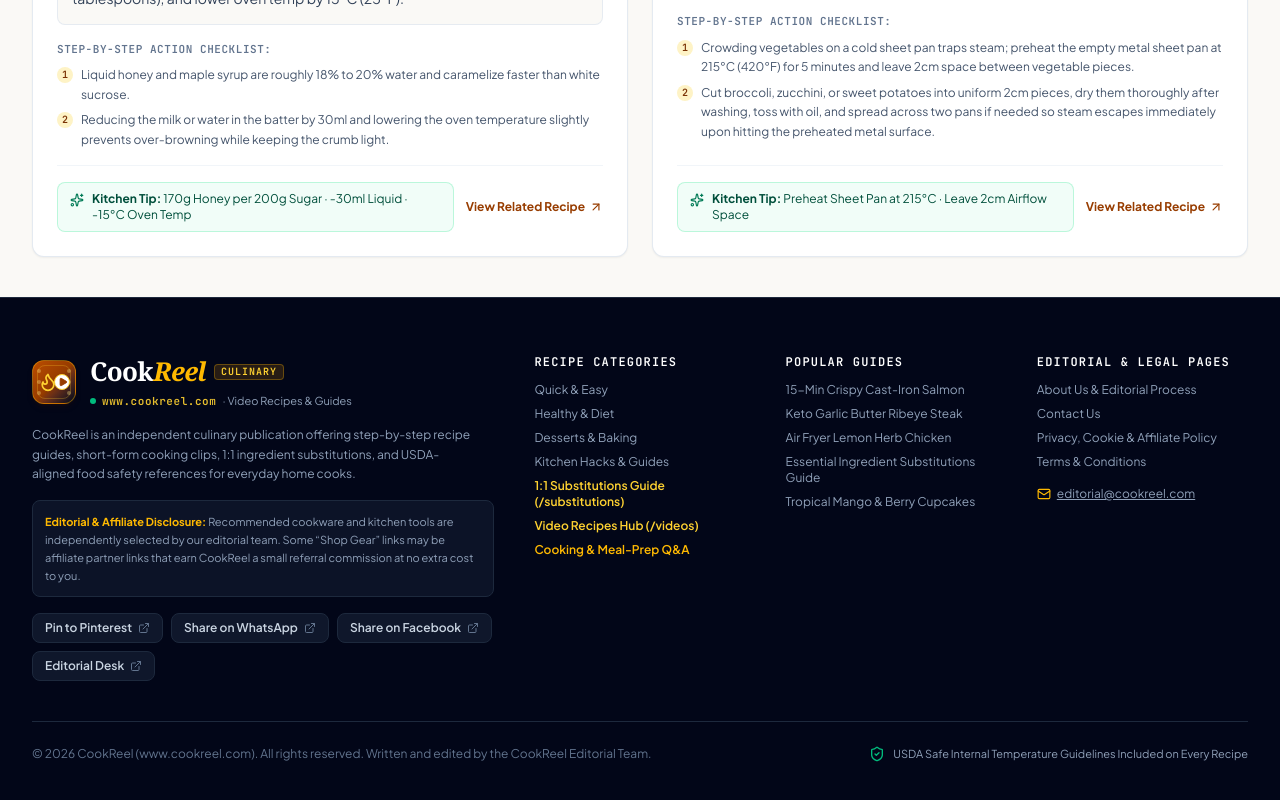
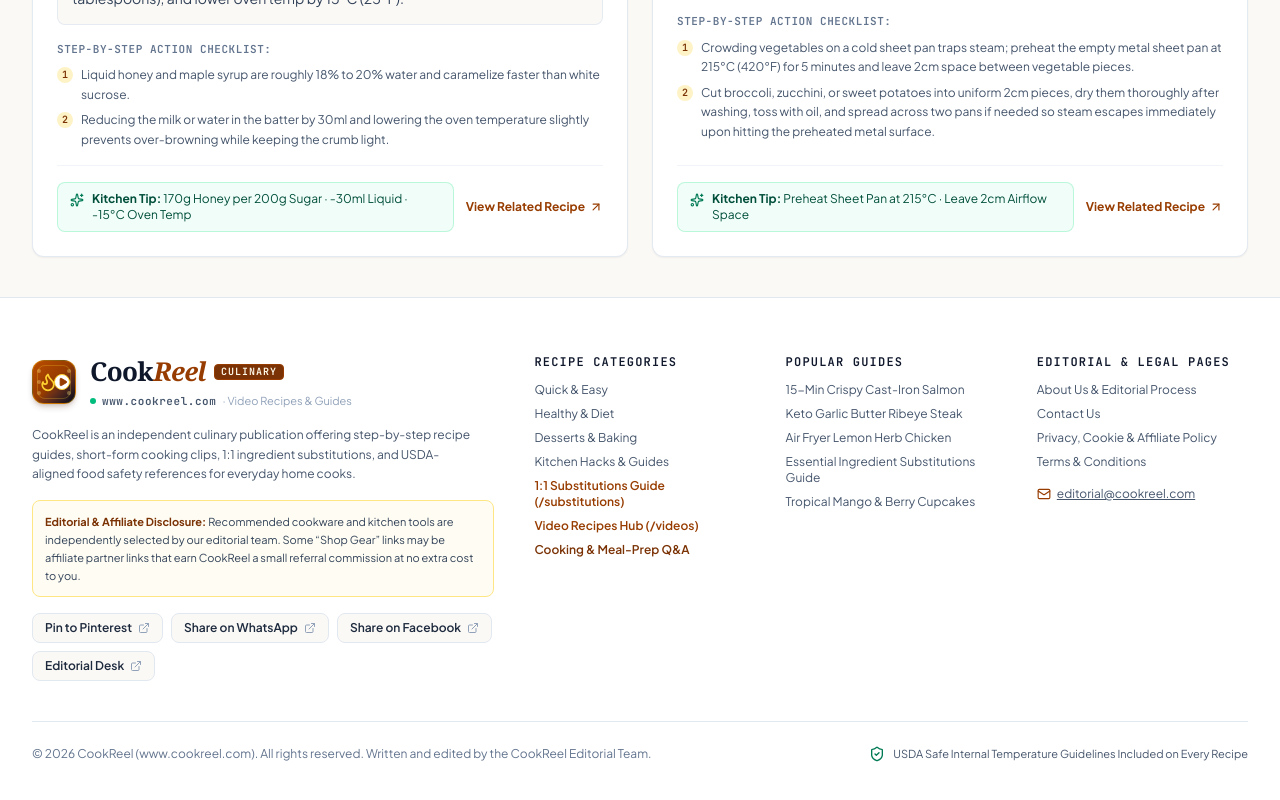
Before and after one commit to JOLTER85/cookreel, a Next.js app: page /qa in a window 1280 px wide. Shown: the part 9151-9951 px from the top of the page. Built offline with nearby package versions, Linux system fonts and the light colour scheme.

Commit message:
style: update landing page to light theme
Transition the hero section and site footer from dark mode to a clean white editorial aesthetic to improve readability and alignment with the culinary brand identity.

```diff
--- a/components/SiteHeaderFooter.tsx
+++ b/components/SiteHeaderFooter.tsx
@@ -191,9 +191,9 @@ export function SiteHeader({
 
 export function SiteFooter() {
   return (
-    <footer className="bg-slate-950 text-slate-400 border-t border-slate-800 py-14">
+    <footer className="bg-white text-slate-600 border-t border-slate-200 py-14">
       <div className="mx-auto max-w-[1440px] px-4 sm:px-8">
-        <div className="grid grid-cols-1 md:grid-cols-2 lg:grid-cols-5 gap-10 pb-10 border-b border-slate-800">
+        <div className="grid grid-cols-1 md:grid-cols-2 lg:grid-cols-5 gap-10 pb-10 border-b border-slate-200">
           <div className="lg:col-span-2">
             <Link
               href="/"
@@ -201,17 +201,17 @@ export function SiteFooter() {
               className="inline-block mb-4"
             >
               <CookReelBrandLogo
-                theme="dark"
+                theme="light"
                 size="md"
                 showDomain={true}
                 showTagline={true}
               />
             </Link>
-            <p className="text-xs text-slate-400 leading-relaxed max-w-md mb-4">
+            <p className="text-xs text-slate-600 leading-relaxed max-w-md mb-4">
               CookReel is an independent culinary publication offering step-by-step recipe guides, short-form cooking clips, 1:1 ingredient substitutions, and USDA-aligned food safety references for everyday home cooks.
             </p>
-            <div className="rounded-lg border border-slate-800 bg-slate-900/80 p-3 text-[11px] text-slate-400 leading-relaxed mb-4">
-              <strong className="text-amber-400">
+            <div className="rounded-lg border border-amber-200 bg-amber-50/60 p-3 text-[11px] text-slate-700 leading-relaxed mb-4">
+              <strong className="text-amber-900">
                 Editorial &amp; Affiliate Disclosure:
               </strong>{' '}
               Recommended cookware and kitchen tools are independently selected by our editorial team. Some &ldquo;Shop Gear&rdquo; links may be affiliate partner links that earn CookReel a small referral commission at no extra cost to you.
@@ -227,17 +227,17 @@ export function SiteFooter() {
                       ? undefined
                       : 'noopener noreferrer'
                   }
-                  className="inline-flex items-center gap-1.5 rounded-lg border border-slate-800 bg-slate-900 px-3 py-1.5 text-xs font-semibold text-slate-300 hover:border-amber-500 hover:text-white transition-colors"
+                  className="inline-flex items-center gap-1.5 rounded-lg border border-slate-200 bg-[#FAF9F6] px-3 py-1.5 text-xs font-semibold text-slate-800 hover:border-amber-800 hover:text-amber-900 transition-colors"
                 >
                   <span>{soc.platform}</span>
-                  <ExternalLink className="w-3 h-3 text-slate-500" />
+                  <ExternalLink className="w-3 h-3 text-slate-400" />
                 </a>
               ))}
             </div>
           </div>
 
           <div>
-            <h4 className="text-xs font-mono uppercase tracking-widest text-white font-bold mb-3">
+            <h4 className="text-xs font-mono uppercase tracking-widest text-slate-900 font-bold mb-3">
               Recipe Categories
             </h4>
             <ul className="space-y-2 text-xs">
@@ -245,7 +245,7 @@ export function SiteFooter() {
                 <li key={cat.slug}>
                   <Link
                     href={`/category/${cat.slug}`}
-                    className="hover:text-white transition-colors"
+                    className="hover:text-amber-800 transition-colors"
                   >
                     {cat.labelEn}
                   </Link>
@@ -254,7 +254,7 @@ export function SiteFooter() {
               <li>
                 <Link
                   href="/substitutions"
-                  className="hover:text-white transition-colors text-amber-300 font-semibold"
+                  className="hover:text-amber-950 transition-colors text-amber-800 font-semibold"
                 >
                   1:1 Substitutions Guide (/substitutions)
                 </Link>
@@ -262,7 +262,7 @@ export function SiteFooter() {
               <li>
                 <Link
                   href="/videos"
-                  className="hover:text-white transition-colors text-amber-300 font-semibold"
+                  className="hover:text-amber-950 transition-colors text-amber-800 font-semibold"
                 >
                   Video Recipes Hub (/videos)
                 </Link>
@@ -270,7 +270,7 @@ export function SiteFooter() {
               <li>
                 <Link
                   href="/qa"
-                  className="hover:text-white transition-colors text-amber-400 font-semibold"
+                  className="hover:text-amber-950 transition-colors text-amber-900 font-semibold"
                 >
                   Cooking &amp; Meal-Prep Q&amp;A
                 </Link>
@@ -279,14 +279,14 @@ export function SiteFooter() {
           </div>
 
           <div>
-            <h4 className="text-xs font-mono uppercase tracking-widest text-white font-bold mb-3">
+            <h4 className="text-xs font-mono uppercase tracking-widest text-slate-900 font-bold mb-3">
               Popular Guides
             </h4>
             <ul className="space-y-2 text-xs">
               <li>
                 <Link
                   href="/recipes/15-minute-crispy-cast-iron-salmon-lemon-caper"
-                  className="hover:text-white transition-colors"
+                  className="hover:text-amber-800 transition-colors"
                 >
                   15-Min Crispy Cast-Iron Salmon
                 </Link>
@@ -294,7 +294,7 @@ export function SiteFooter() {
               <li>
                 <Link
                   href="/recipes/keto-garlic-herb-butter-ribeye-steak-high-protein"
-                  className="hover:text-white transition-colors"
+                  className="hover:text-amber-800 transition-colors"
                 >
                   Keto Garlic Butter Ribeye Steak
                 </Link>
@@ -302,7 +302,7 @@ export function SiteFooter() {
               <li>
                 <Link
                   href="/recipes/air-fryer-or-skillet-golden-lemon-herb-chicken-thighs"
-                  className="hover:text-white transition-colors"
+                  className="hover:text-amber-800 transition-colors"
                 >
                   Air Fryer Lemon Herb Chicken
                 </Link>
@@ -310,7 +310,7 @@ export function SiteFooter() {
               <li>
                 <Link
                   href="/substitutions"
-                  className="hover:text-white transition-colors"
+                  className="hover:text-amber-800 transition-colors"
                 >
                   Essential Ingredient Substitutions Guide
                 </Link>
@@ -318,7 +318,7 @@ export function SiteFooter() {
               <li>
                 <Link
                   href="/recipes/tropical-mango-berry-swirl-vanilla-bean-cupcakes"
-                  className="hover:text-white transition-colors"
+                  className="hover:text-amber-800 transition-colors"
                 >
                   Tropical Mango &amp; Berry Cupcakes
                 </Link>
@@ -327,35 +327,35 @@ export function SiteFooter() {
           </div>
 
           <div>
-            <h4 className="text-xs font-mono uppercase tracking-widest text-white font-bold mb-3">
+            <h4 className="text-xs font-mono uppercase tracking-widest text-slate-900 font-bold mb-3">
               Editorial &amp; Legal Pages
             </h4>
             <ul className="space-y-2 text-xs">
               <li>
-                <Link href="/about" className="hover:text-white transition-colors">
+                <Link href="/about" className="hover:text-amber-800 transition-colors">
                   About Us &amp; Editorial Process
                 </Link>
               </li>
               <li>
-                <Link href="/contact" className="hover:text-white transition-colors">
+                <Link href="/contact" className="hover:text-amber-800 transition-colors">
                   Contact Us
                 </Link>
               </li>
               <li>
-                <Link href="/privacy" className="hover:text-white transition-colors">
+                <Link href="/privacy" className="hover:text-amber-800 transition-colors">
                   Privacy, Cookie &amp; Affiliate Policy
                 </Link>
               </li>
               <li>
-                <Link href="/terms" className="hover:text-white transition-colors">
+                <Link href="/terms" className="hover:text-amber-800 transition-colors">
                   Terms &amp; Conditions
                 </Link>
               </li>
-              <li className="pt-2 text-slate-400 flex items-center gap-1.5">
-                <Mail className="w-3.5 h-3.5 text-amber-400 shrink-0" />
+              <li className="pt-2 text-slate-600 flex items-center gap-1.5">
+                <Mail className="w-3.5 h-3.5 text-amber-800 shrink-0" />
                 <a
                   href="mailto:editorial@cookreel.com"
-                  className="hover:text-white underline"
+                  className="hover:text-amber-900 underline font-medium"
                 >
                   editorial@cookreel.com
                 </a>
@@ -368,8 +368,8 @@ export function SiteFooter() {
           <p>
             © {new Date().getFullYear()} CookReel (www.cookreel.com). All rights reserved. Written and edited by the CookReel Editorial Team.
           </p>
-          <div className="flex items-center gap-2 text-[11px] text-slate-400">
-            <ShieldCheck className="w-4 h-4 text-emerald-500" />
+          <div className="flex items-center gap-2 text-[11px] text-slate-600">
+            <ShieldCheck className="w-4 h-4 text-emerald-700" />
             <span>USDA Safe Internal Temperature Guidelines Included on Every Recipe</span>
           </div>
         </div>
```
Also changed, not shown: app/page.tsx (+43 -43 lines).
